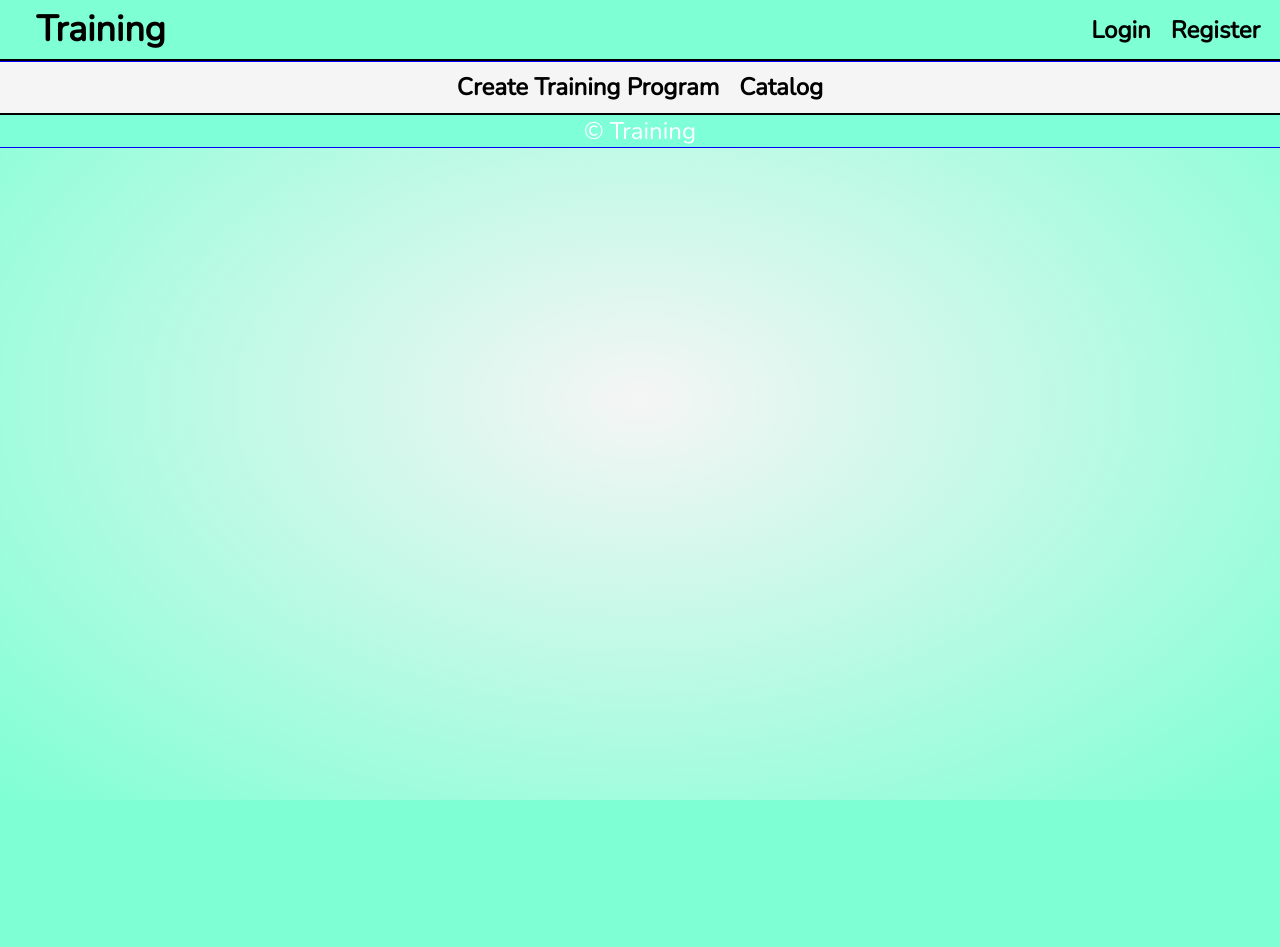
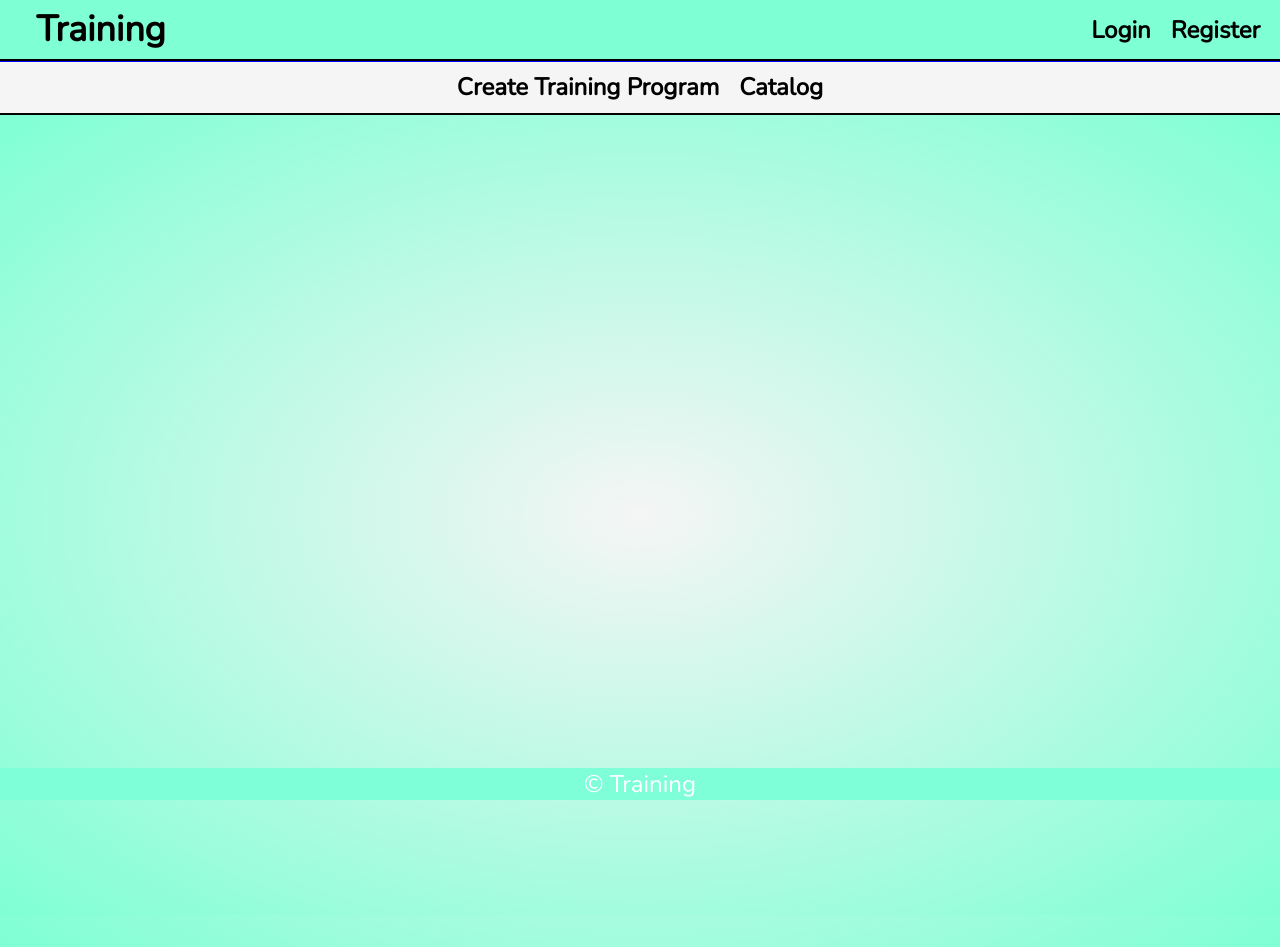
Before and after one commit to DimitarIvVelikov/AngularProject, an Angular app in the folder Project/: page /home in a window 1280 px wide. Before the commit the page ends 800 px from the top, so only its background shows below. Built offline with nearby package versions, Linux system fonts and the light colour scheme; no server answers.

Commit message:
Small Changes to App Component

```diff
--- a/Project/src/app/app.component.css
+++ b/Project/src/app/app.component.css
@@ -0,0 +1,3 @@
+app-authenticate {
+  height: 100vh;
+}
--- a/Project/src/app/app.component.html
+++ b/Project/src/app/app.component.html
@@ -1,5 +1,7 @@
 <app-authenticate>
   <app-header />
-  <router-outlet />
+  <body>
+    <router-outlet />
+  </body>
   <app-footer />
 </app-authenticate>
```
